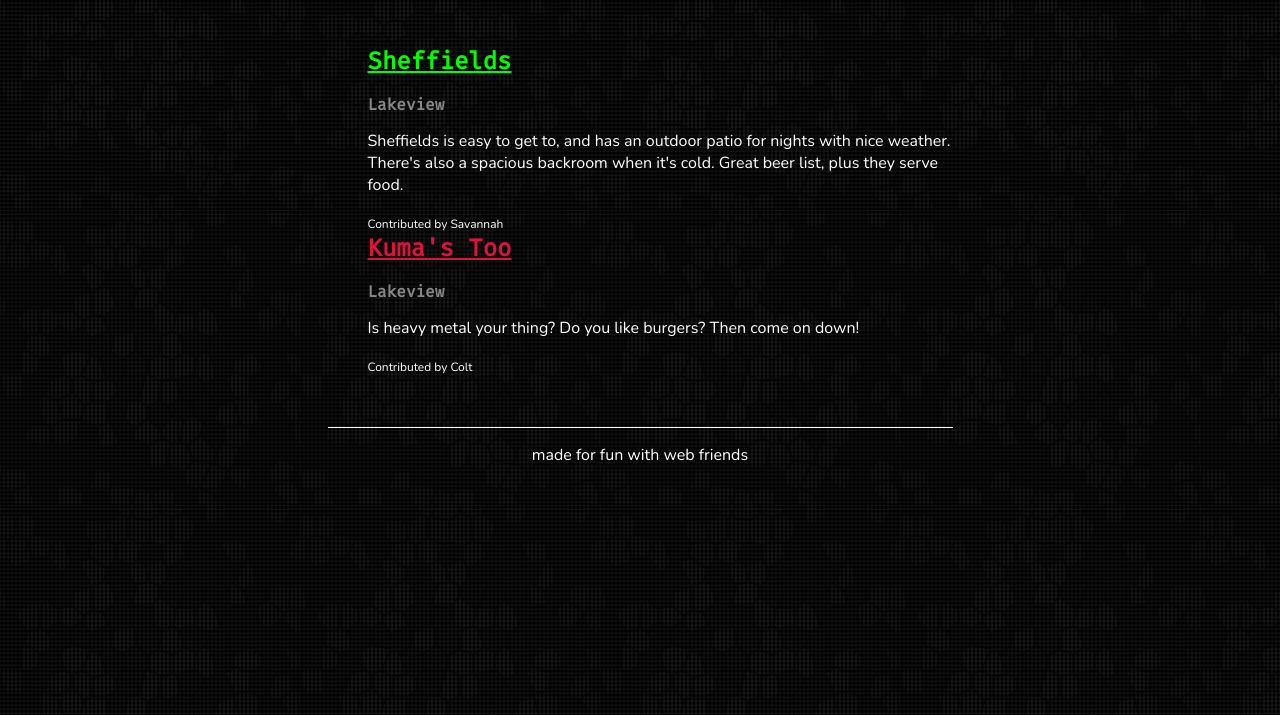
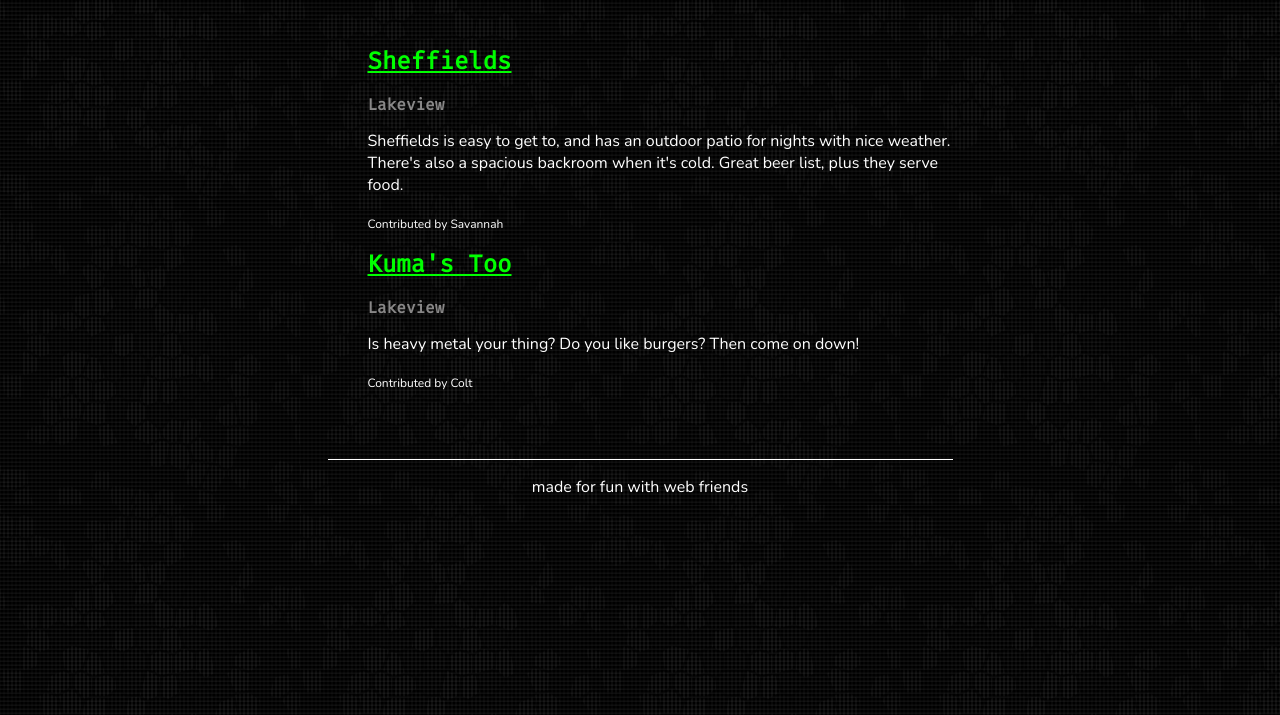
Before and after one commit to coltborg/chicago-bars-for-meetups, a plain HTML site: page index.html in a window 1280 px wide. Shown: the part 85-800 px from the top of the page. Drawn offline with nearby package versions, Linux system fonts and the light colour scheme.

Commit message:
Add link href and padding

```diff
--- a/index.html
+++ b/index.html
@@ -21,7 +21,7 @@
         <small>Contributed by Savannah</small>
       </li>
       <li>
-        <h2><a style="color: crimson;" href="#">Kuma's Too</a></h2>
+        <h2><a href="http://kumastoo.com/">Kuma's Too</a></h2>
         <h4>Lakeview</h4>
         <p>Is heavy metal your thing? Do you like burgers? Then come on down!</p>
         <small>Contributed by Colt</small>
--- a/style.css
+++ b/style.css
@@ -33,6 +33,10 @@ ul {
   list-style-type: none;
 }
 
+li {
+  padding-bottom: 1em;
+}
+
 ul li h2 {
   margin-top: 0px;
 }
```
